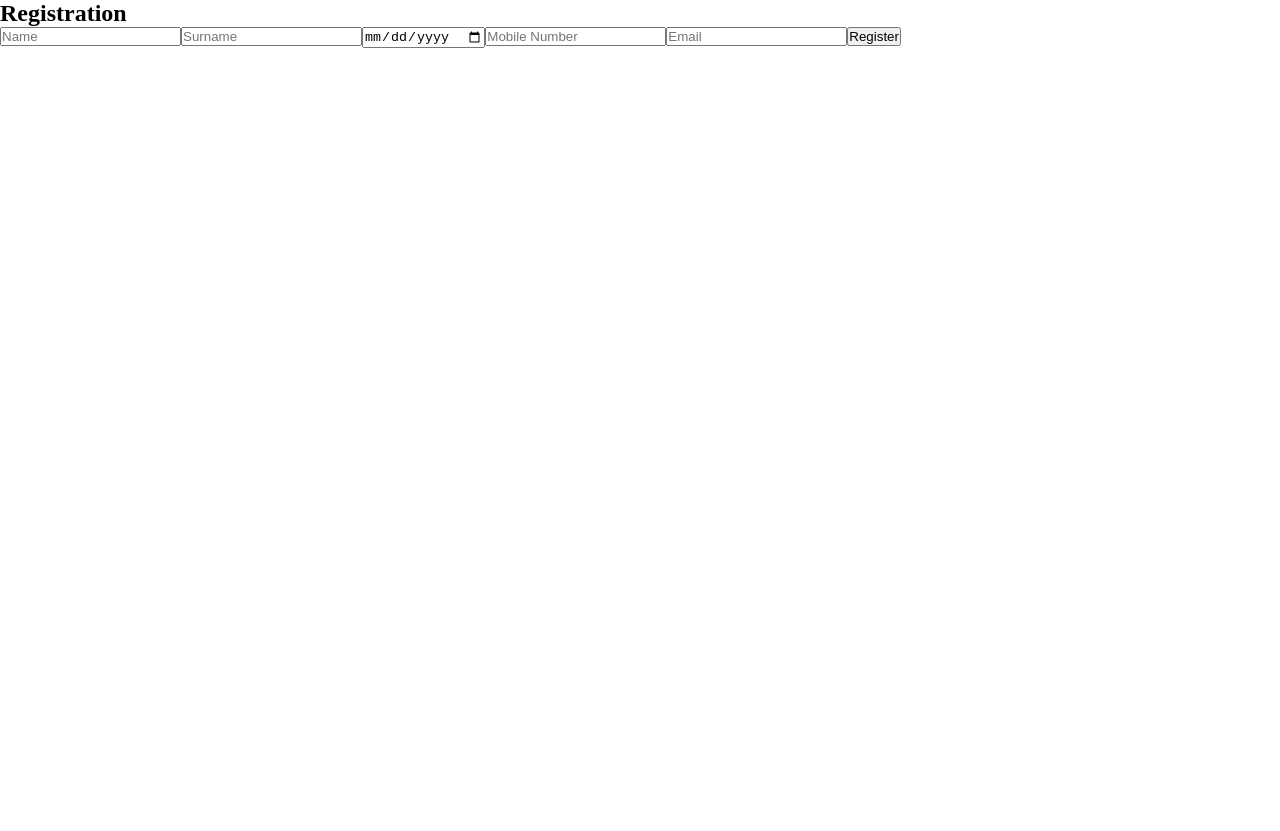
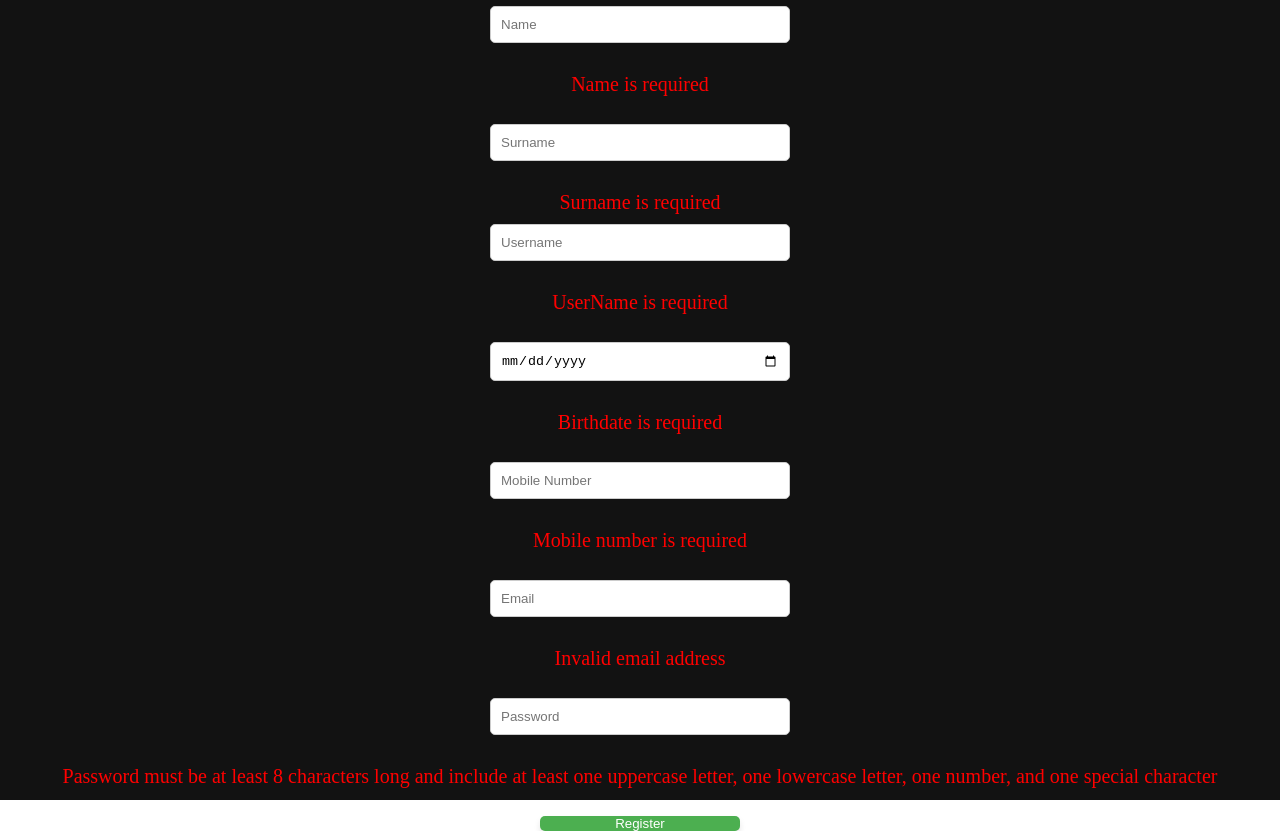
Before and after one commit to anano303/best, a React (Create React App) app: page /signup in a window 1280 px wide. Both pictures are taken after a click on the button "Register". Before the commit the page ends 800 px from the top, so only its background shows below. Built offline with nearby package versions, Linux system fonts and the light colour scheme.

Commit message:
auth and registr pages css

```diff
--- a/src/App.js
+++ b/src/App.js
@@ -6,6 +6,7 @@ import Contact from "./Pages/Contact/Contact";
 import Layout from "./components/Layout/Layout";
 import Auth from "./components/Auth/Auth";
 import Registration from "./components/Auth/Registration";
+import Mypage from "./components/Auth/Mypage";
 
 import {
   createBrowserRouter,
@@ -19,6 +20,7 @@ const router = createBrowserRouter(
     <>
       <Route path="/login" element={<Auth />} />
       <Route path="/signup" element={<Registration />} />
+      <Route path="/mypage" element={<Mypage />} />
 
       <Route
         path="/"
--- /dev/null
+++ b/src/components/Auth/Auth.css
@@ -0,0 +1,48 @@
+/* styles.css */
+
+.auth {
+  background-color: #121212; /* Dark background color */
+  margin: 0; /* Remove default margin */
+  height: 100vh; /* Make sure the body fills the entire viewport height */
+  display: flex;
+  flex-direction: column;
+  justify-content: center; /* Center horizontally */
+  align-items: center; /* Center vertically */
+  color: yellow;
+  text-transform: uppercase;
+}
+
+.auth .container {
+  display: flex;
+  flex-direction: column;
+  align-items: center;
+  justify-content: center;
+  text-align: center;
+}
+
+.auth input {
+  margin: 10px 0; /* Add some vertical spacing between input fields */
+  width: 300px; /* Set the width of the input fields */
+  height: 40px; /* Set the height of the input fields */
+  padding: 10px; /* Add padding to the input fields */
+  border: 1px solid #ccc; /* Add a border to the input fields */
+  border-radius: 5px; /* Add border-radius to make input fields rounded */
+}
+
+.auth button {
+  margin-top: 10px; /* Add some spacing above the buttons */
+  width: 200px; /* Set the width of the buttons */
+  height: 50px; /* Set the height of the buttons */
+  background-color: #4caf50; /* Button background color */
+  color: white; /* Button text color */
+  border: none; /* Remove button border */
+  border-radius: 5px; /* Add border-radius to make buttons rounded */
+  cursor: pointer; /* Add cursor pointer on hover */
+  transition: background-color 0.3s ease; /* Add transition effect for background color */
+  box-shadow: 0 4px 6px rgba(0, 0, 0, 0.1);
+}
+
+.auth button:hover {
+  background-color: #45a049; /* Darken button background color on hover */
+  box-shadow: 0 6px 8px rgba(0, 0, 0, 0.2);
+}
--- a/src/components/Auth/Auth.jsx
+++ b/src/components/Auth/Auth.jsx
@@ -1,21 +1,42 @@
+// AuthPage.jsx
+
 import React, { useState } from "react";
 import { Link } from "react-router-dom";
-import { saveUserData } from "../../Localstorage";
+import { getUserData } from "./Localstorage";
+import { useNavigate } from "react-router-dom/dist";
+import "./Auth.css";
 
 const AuthPage = () => {
+  const navigate = useNavigate();
   const [username, setUsername] = useState("");
   const [password, setPassword] = useState("");
+  const [error, setError] = useState("");
 
   const handleLogin = () => {
+    const storedUserData = getUserData("userData");
+
+    // Check if the username exists in localStorage
+    if (!storedUserData || !storedUserData.userName) {
+      setError("Username not found");
+      return;
+    }
+
+    // Check if the provided username and password match the stored data
+    if (
+      username !== storedUserData.userName ||
+      password !== storedUserData.password
+    ) {
+      setError("Incorrect username or password");
+      return;
+    }
+
     // Perform authentication logic here
-    // For simplicity, let's just log the username and password for now
-    console.log("Username:", username);
-    console.log("Password:", password);
-    saveUserData("userData", { username, password });
+    console.log("Authentication successful");
+    navigate("/mypage");
   };
 
   return (
-    <div>
+    <div className="auth">
       <h2>Login</h2>
       <input
         type="text"
@@ -34,6 +55,7 @@ const AuthPage = () => {
         {" "}
         <Link to="/signup">Sign Up</Link>{" "}
       </button>
+      {error && <p style={{ color: "red" }}>{error}</p>}
     </div>
   );
 };
--- /dev/null
+++ b/src/components/Auth/Mypage.jsx
@@ -0,0 +1,5 @@
+const AuthPage = () => {
+  return <div> შეხვედი შენს გვერდზეეეე, ვაშააა</div>;
+};
+
+export default AuthPage;
--- /dev/null
+++ b/src/components/Auth/Registration.css
@@ -0,0 +1,47 @@
+/* styles.css */
+
+.registr {
+  background-color: #121212; /* Dark background color */
+  margin: 0; /* Remove default margin */
+  height: 100vh; /* Make sure the body fills the entire viewport height */
+  display: flex; /* Use flexbox */
+  flex-direction: column;
+  justify-content: center; /* Center horizontally */
+  align-items: center; /* Center vertically */
+  color: yellow;
+}
+
+.registr .container {
+  display: flex;
+  flex-direction: column;
+  align-items: center;
+  justify-content: center;
+  text-align: center;
+}
+
+.registr input {
+  margin: 10px 0; /* Add some vertical spacing between input fields */
+  width: 300px; /* Set the width of the input fields */
+  height: 40px; /* Set the height of the input fields */
+  padding: 10px; /* Add padding to the input fields */
+  border: 1px solid #ccc; /* Add a border to the input fields */
+  border-radius: 5px; /* Add border-radius to make input fields rounded */
+}
+
+.registr button {
+  margin-top: 10px; /* Add some spacing above the buttons */
+  width: 200px; /* Set the width of the buttons */
+  height: 50px; /* Set the height of the buttons */
+  background-color: #4caf50; /* Button background color */
+  color: white; /* Button text color */
+  border: none; /* Remove button border */
+  border-radius: 5px; /* Add border-radius to make buttons rounded */
+  cursor: pointer; /* Add cursor pointer on hover */
+  transition: background-color 0.3s ease, box-shadow 0.3s ease; /* Add transition effect for background color and box-shadow */
+  box-shadow: 0 4px 6px rgba(0, 0, 0, 0.1); /* Add box-shadow for a subtle shadow effect */
+}
+
+.registr button:hover {
+  background-color: #45a049; /* Darken button background color on hover */
+  box-shadow: 0 6px 8px rgba(0, 0, 0, 0.2); /* Darken box-shadow on hover for a subtle lift effect */
+}
--- a/src/components/Auth/Registration.jsx
+++ b/src/components/Auth/Registration.jsx
@@ -1,26 +1,109 @@
+// RegistrationForm.jsx
+
 import React, { useState } from "react";
-import { saveUserData } from "../../Localstorage";
+import { saveUserData } from "./Localstorage";
+import { useNavigate } from "react-router-dom";
+import "./Registration.css";
 
 const RegistrationForm = () => {
+  const navigate = useNavigate();
   const [name, setName] = useState("");
   const [surname, setSurname] = useState("");
   const [birthdate, setBirthdate] = useState("");
   const [mobileNumber, setMobileNumber] = useState("");
+  const [userName, setUserName] = useState("");
   const [email, setEmail] = useState("");
+  const [password, setPassword] = useState("");
+  const [errors, setErrors] = useState({});
+
+  const validateForm = () => {
+    const errors = {};
+
+    // Validate name
+    if (!name) {
+      errors.name = "Name is required";
+    }
+    if (!userName) {
+      errors.userName = "UserName is required";
+    }
+
+    // Validate surname
+    if (!surname) {
+      errors.surname = "Surname is required";
+    }
+
+    // Validate birthdate
+    if (!birthdate) {
+      errors.birthdate = "Birthdate is required";
+    } else {
+      const today = new Date();
+      const birthdateDate = new Date(birthdate);
+      const age = today.getFullYear() - birthdateDate.getFullYear();
+      const month = today.getMonth() - birthdateDate.getMonth();
+      if (
+        month < 0 ||
+        (month === 0 && today.getDate() < birthdateDate.getDate())
+      ) {
+        age--;
+      }
+      if (age < 14) {
+        errors.birthdate = "You must be at least 14 years old";
+      }
+    }
+
+    // Validate mobile number
+    if (!mobileNumber) {
+      errors.mobileNumber = "Mobile number is required";
+    }
+
+    // Validate email
+    const emailPattern = /^[^\s@]+@[^\s@]+\.[^\s@]+$/;
+    if (!email || !emailPattern.test(email)) {
+      errors.email = "Invalid email address";
+    }
+
+    // Validate password
+    // Add your password validation pattern here
+    // For example, a password with at least 8 characters including at least one uppercase letter, one lowercase letter, one number, and one special character
+    const passwordPattern =
+      /^(?=.*\d)(?=.*[a-z])(?=.*[A-Z])(?=.*[!@#$%^&*]).{8,}$/;
+    if (!password || !passwordPattern.test(password)) {
+      errors.password =
+        "Password must be at least 8 characters long and include at least one uppercase letter, one lowercase letter, one number, and one special character";
+    }
+
+    setErrors(errors);
+
+    return Object.keys(errors).length === 0;
+  };
 
   const handleRegistration = () => {
+    if (validateForm()) {
       // Perform registration logic here
       // For simplicity, let's just log the form data for now
       console.log("Name:", name);
+      console.log("userName:", userName);
       console.log("Surname:", surname);
       console.log("Birthdate:", birthdate);
       console.log("Mobile Number:", mobileNumber);
       console.log("Email:", email);
-    saveUserData("userData", { name, surname, birthdate, mobileNumber, email });
+      console.log("Password:", password);
+      saveUserData("userData", {
+        name,
+        surname,
+        userName,
+        birthdate,
+        mobileNumber,
+        email,
+        password,
+      });
+      window.alert("Registration successful! Please Log in");
+      navigate("/login");
+    }
   };
 
   return (
-    <div>
+    <div className="registr">
       <h2>Registration</h2>
       <input
         type="text"
@@ -28,30 +111,90 @@ const RegistrationForm = () => {
         value={name}
         onChange={(e) => setName(e.target.value)}
       />
+      {errors.name && (
+        <p
+          style={{ color: "red" }}
+          dangerouslySetInnerHTML={{ __html: errors.name }}
+        ></p>
+      )}
+      <br />
       <input
         type="text"
         placeholder="Surname"
         value={surname}
         onChange={(e) => setSurname(e.target.value)}
       />
+      {errors.surname && (
+        <p
+          style={{ color: "red" }}
+          dangerouslySetInnerHTML={{ __html: errors.surname }}
+        ></p>
+      )}
+      <input
+        type="text"
+        placeholder="Username"
+        value={userName}
+        onChange={(e) => setUserName(e.target.value)}
+      />
+      {errors.userName && (
+        <p
+          style={{ color: "red" }}
+          dangerouslySetInnerHTML={{ __html: errors.userName }}
+        ></p>
+      )}
+      <br />
       <input
         type="date"
         placeholder="Birthdate"
         value={birthdate}
         onChange={(e) => setBirthdate(e.target.value)}
       />
+      {errors.birthdate && (
+        <p
+          style={{ color: "red" }}
+          dangerouslySetInnerHTML={{ __html: errors.birthdate }}
+        ></p>
+      )}
+      <br />
       <input
         type="text"
         placeholder="Mobile Number"
         value={mobileNumber}
         onChange={(e) => setMobileNumber(e.target.value)}
       />
+      {errors.mobileNumber && (
+        <p
+          style={{ color: "red" }}
+          dangerouslySetInnerHTML={{ __html: errors.mobileNumber }}
+        ></p>
+      )}
+      <br />
       <input
         type="email"
         placeholder="Email"
         value={email}
         onChange={(e) => setEmail(e.target.value)}
       />
+      {errors.email && (
+        <p
+          style={{ color: "red" }}
+          dangerouslySetInnerHTML={{ __html: errors.email }}
+        ></p>
+      )}
+      <br />
+      <input
+        type="password"
+        placeholder="Password"
+        value={password}
+        onChange={(e) => setPassword(e.target.value)}
+      />
+      {errors.password && (
+        <p
+          style={{ color: "red" }}
+          dangerouslySetInnerHTML={{ __html: errors.password }}
+        ></p>
+      )}
+      <br />
       <button onClick={handleRegistration}>Register</button>
     </div>
   );
```
Also changed, not shown: src/components/Auth/Localstorage.jsx (renamed from src/Localstorage.jsx), 1 other file (tests, documents, lock files or other folders). Lines whose indentation alone changed are shown as unchanged.
